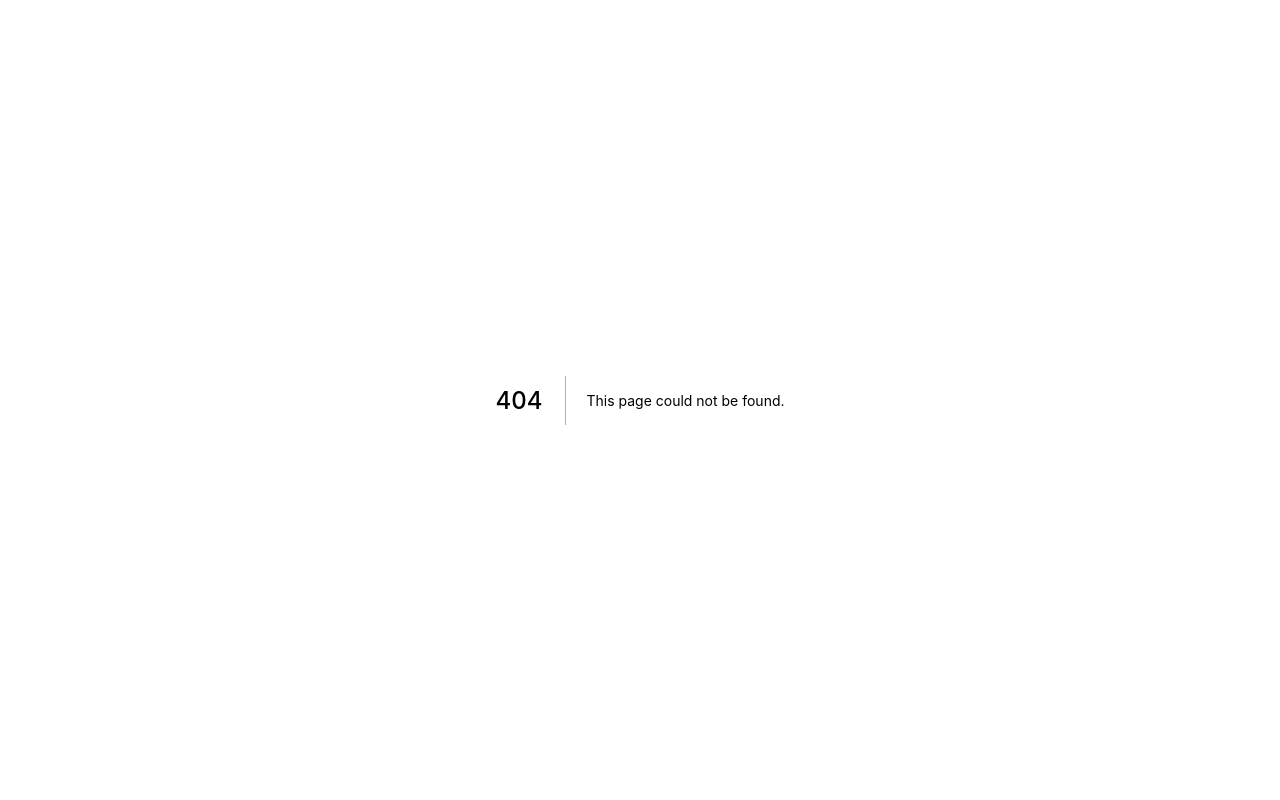
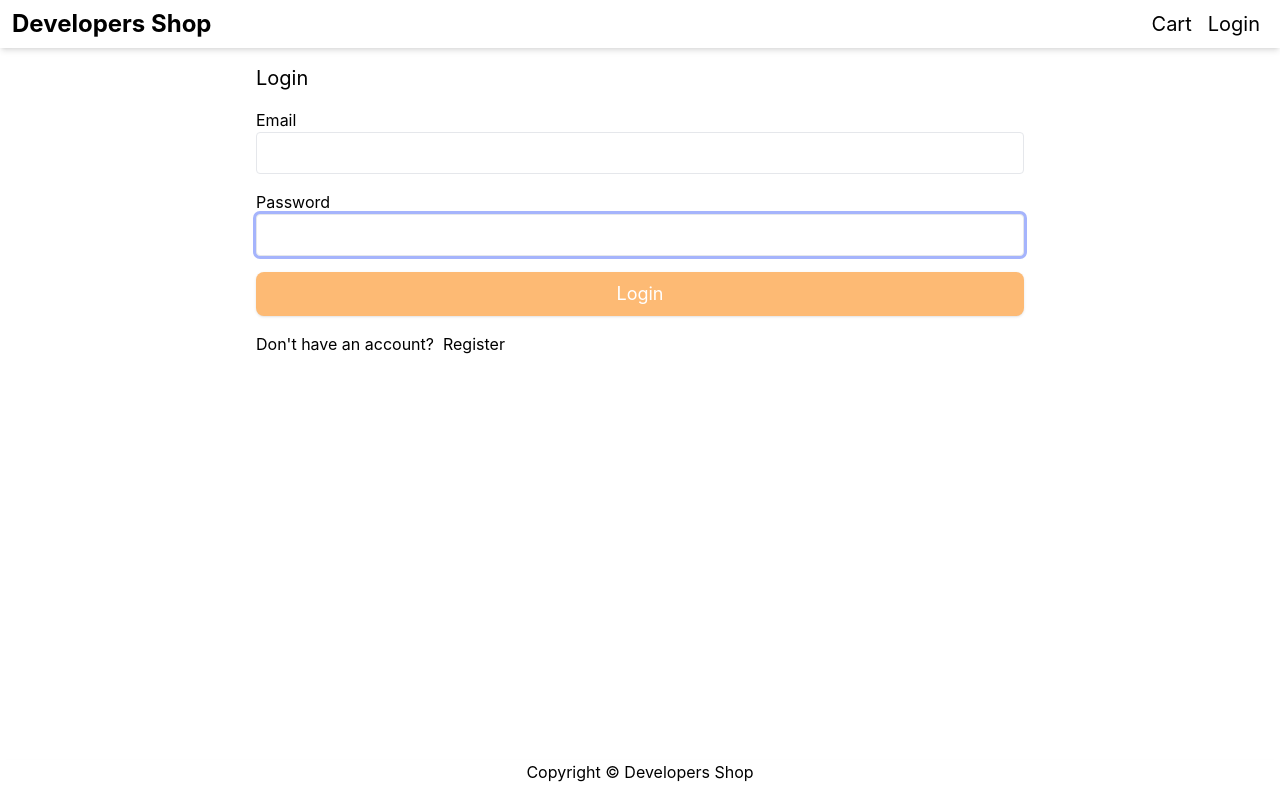
Before and after one commit to Anoop092/my-ecommerce, a Next.js app: page /login in a window 1280 px wide. Before the commit this address had no page. Built offline with nearby package versions, Linux system fonts and the light colour scheme.

Commit message:
created a login page

```diff
--- a/components/CartList.jsx
+++ b/components/CartList.jsx
@@ -84,7 +84,7 @@
                 </li>
                 <li>
                     <button className='primary-button'
-                    onClick={()=>router.push('/shipping')}
+                    onClick={()=>router.push('login?redirect=/shipping')}
                     >Check out</button>
                 </li>
             </ul>
--- a/package.json
+++ b/package.json
@@ -13,7 +13,8 @@
     "js-cookie": "^3.0.1",
     "next": "12.2.0",
     "react": "18.2.0",
-    "react-dom": "18.2.0"
+    "react-dom": "18.2.0",
+    "react-hook-form": "^7.33.0"
   },
   "devDependencies": {
     "@types/react": "^18.0.14",
--- /dev/null
+++ b/pages/login/index.js
@@ -0,0 +1,50 @@
+import Link from 'next/link'
+import React from 'react'
+import { Layout } from '../../components'
+import { useForm } from 'react-hook-form'
+
+const LoginPage = () => {
+    const {handleSubmit,register,formState:{errors}} = useForm();
+    const submitHandler =({email,password})=>{
+        console.log(email,password)
+
+    }
+  return (
+    <Layout title='login page' >
+        <form className='mx-auto max-w-screen-md'onSubmit={handleSubmit(submitHandler)}>
+            <h1 className='mb-4 text-xl'>Login</h1>
+            <div className='mb-4'>
+                <label htmlFor='email'>Email</label>
+                <input type='email' {...register('email',{required:'Please enter email ',
+            pattern:{
+                value:/^[a-z0-9._%+-]+@[a-z0-9.-]+\.[a-z]{2,4}$/,
+                message:'please enter valid email address'
+            }})} className='w-full' id='email' autoFocus />
+                {errors.email && (<div className='text-red-500'>{errors.email.message}</div>)}
+
+            </div>
+            <div className='mb-4'>
+                <label htmlFor='password'>Password</label>
+                <input type='password'
+                {...register('password',{required:'Please enter password ',minLength:{value:6,message:'password must be more than 5 char'}})}
+                className='w-full' id='password' autoFocus />
+                {errors.password && (<div className='text-red-500'>{errors.password.message}</div>)}
+
+            </div>
+            <div className='mb-4'>
+                <button className='primary-button'>Login</button>
+
+            </div>
+            <div className='mb-4'>
+                Don&apos;t have an account? &nbsp;
+                <Link href='/register'>Register</Link>
+
+            </div>
+
+        </form>
+
+    </Layout>
+  )
+}
+
+export default LoginPage
--- a/styles/globals.css
+++ b/styles/globals.css
@@ -25,3 +25,8 @@
 .primary-button {
   @apply w-full rounded-lg bg-orange-300 py-2 text-white text-lg shadow outline-none hover:bg-orange-500
 }
+input,
+select,
+textarea{
+  @apply rounded border p-2 outline-none ring-indigo-300 focus:ring;
+}
```
Also changed, not shown: 2 other files (tests, documents, lock files or other folders).
